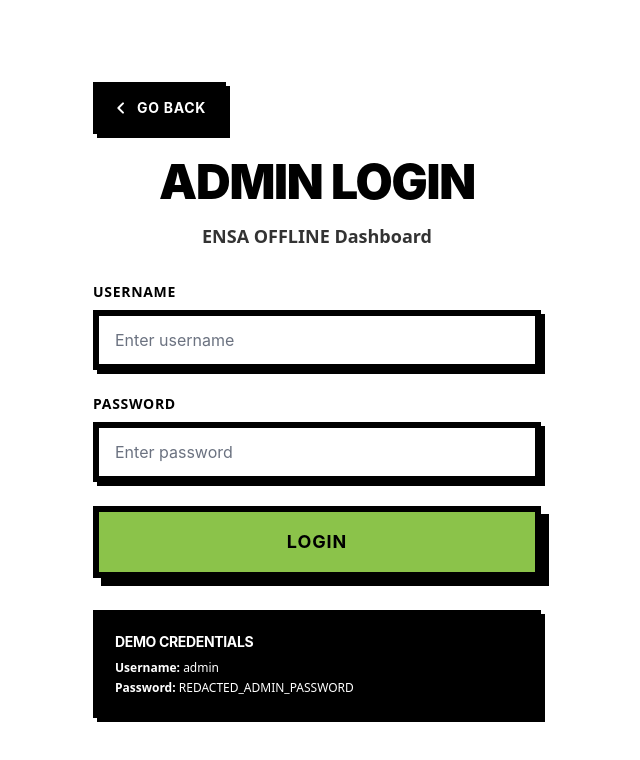
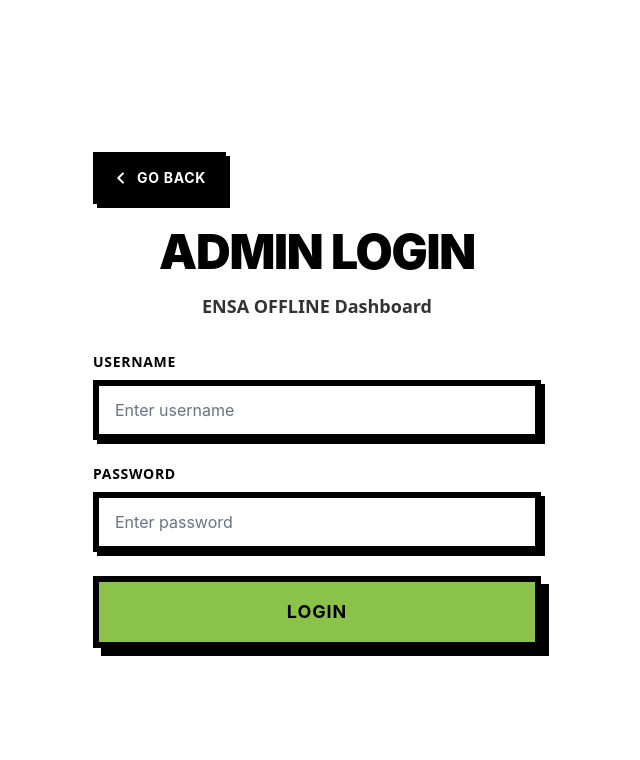
Before and after one commit to bnlchb/store-site, a Next.js app: page /admin/login in a window 1280 px wide. Shown: the top 760 px of the page, without its empty margins (323-963 px from the left). Built offline with nearby package versions, Linux system fonts and the light colour scheme; no server answers.

Commit message:
Remove demo credentials section from AdminLoginPage for improved security and cleaner UI.

```diff
--- a/src/app/admin/login/page.tsx
+++ b/src/app/admin/login/page.tsx
@@ -189,16 +189,6 @@ export default function AdminLoginPage() {
           </button>
         </form>
 
-        {/* Demo Credentials */}
-        <div className="mt-8 bg-black text-white p-4 border-6 shadow-brutal">
-          <h3 className="text-sm font-display font-bold uppercase tracking-tight mb-2">
-            Demo Credentials
-          </h3>
-          <div className="text-xs space-y-1">
-            <div><strong>Username:</strong> admin</div>
-            <div><strong>Password:</strong> REDACTED_ADMIN_PASSWORD</div>
-          </div>
-        </div>
       </div>
     </div>
   );
```
